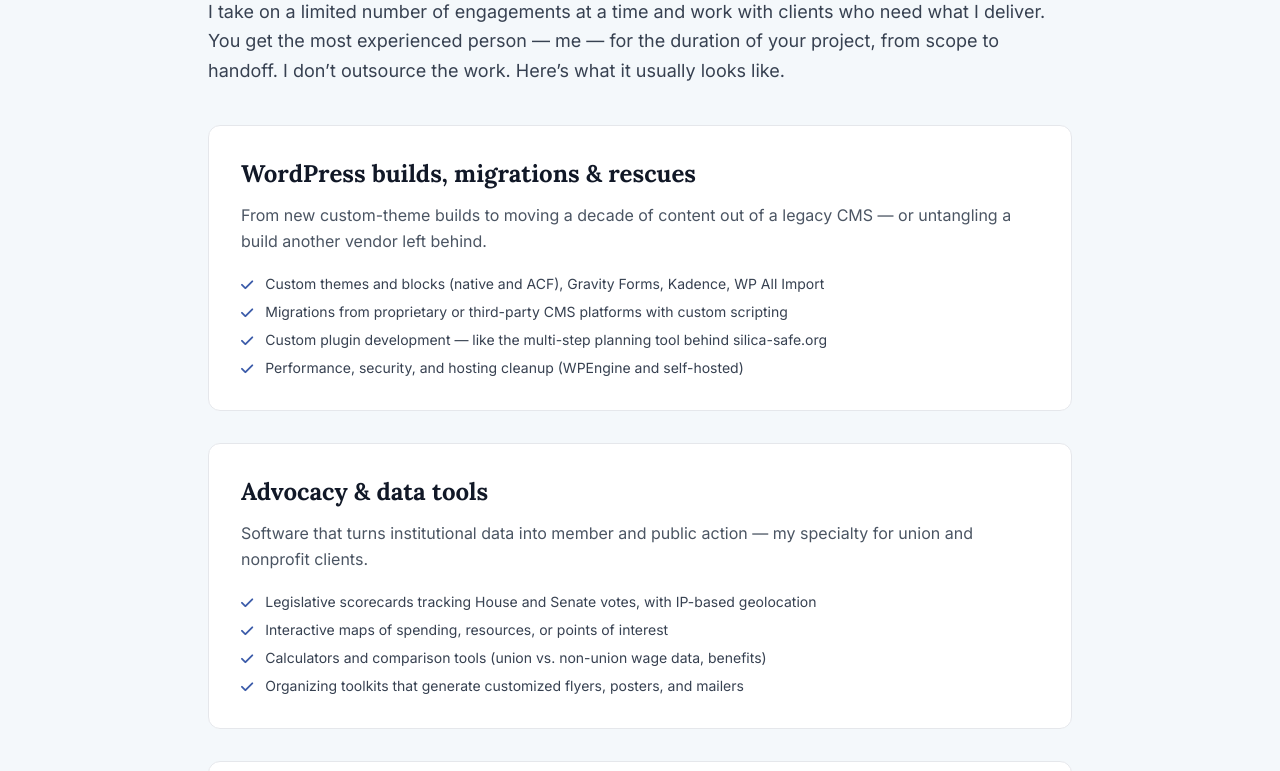
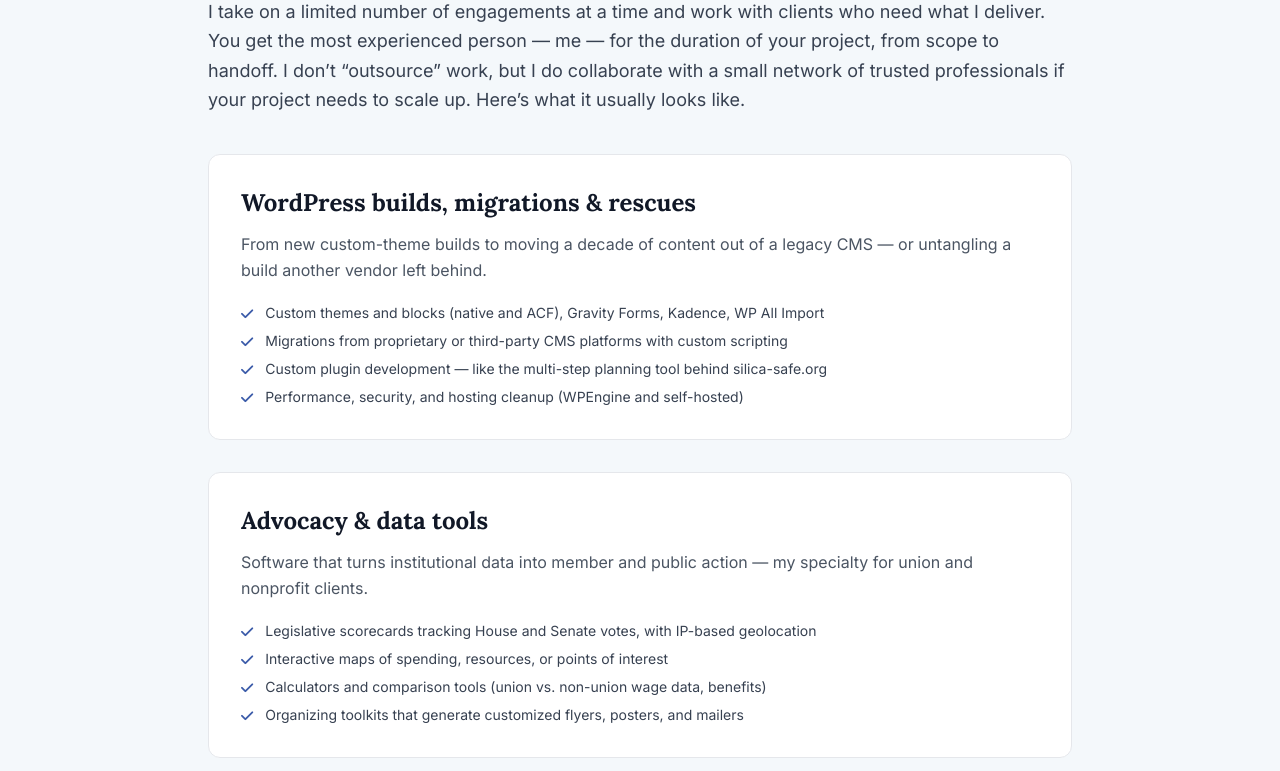
Before and after one commit to timgut/timgutowski.com, a website: page consulting.html in a window 1280 px wide. Shown: the part 203-974 px from the top of the page. Drawn offline with Linux system fonts and the light colour scheme.

Commit message:
Services intro: mention trusted network for scaling up
Co-Authored-By: Claude Opus 5.5 <noreply@anthropic.com>
Claude-Session: https://claude.ai/code/session_01KY7vkmgpbkP1eK69cNLTrW

```diff
--- a/consulting.html
+++ b/consulting.html
@@ -65,7 +65,7 @@
     <main class="pt-24">
         <section class="container mx-auto max-w-4xl px-4 pt-12 pb-10">
             <h1 class="font-serif text-4xl font-bold mb-4">Services</h1>
-            <p class="text-lg text-gray-700 leading-relaxed">I take on a limited number of engagements at a time and work with clients who need what I deliver. You get the most experienced person &mdash; me &mdash; for the duration of your project, from scope to handoff. I don&rsquo;t outsource the work. Here&rsquo;s what it usually looks like.</p>
+            <p class="text-lg text-gray-700 leading-relaxed">I take on a limited number of engagements at a time and work with clients who need what I deliver. You get the most experienced person &mdash; me &mdash; for the duration of your project, from scope to handoff. I don&rsquo;t &ldquo;outsource&rdquo; work, but I do collaborate with a small network of trusted professionals if your project needs to scale up. Here&rsquo;s what it usually looks like.</p>
         </section>
         <section class="container mx-auto max-w-4xl px-4 grid gap-8">
             <div class="bg-white rounded-xl border border-gray-200 p-8" id="wordpress">
```
